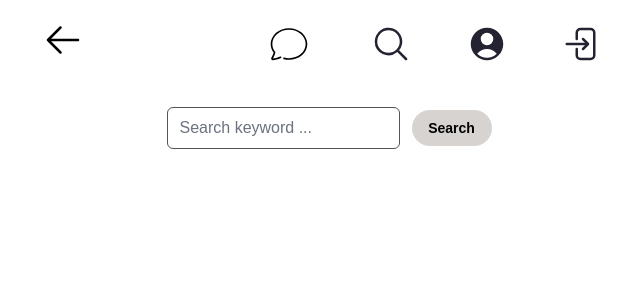
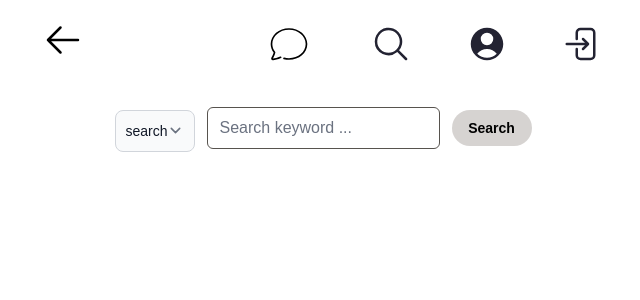
Before and after one commit to MARUNGs/nextjs-simple-login, a Next.js app: page /search in a window 1280 px wide. Shown: the top 300 px of the page, without its empty margins (317-957 px from the left). Built offline with nearby package versions, Linux system fonts and the light colour scheme.

Commit message:
Select 컴포넌트 생성, search type

```diff
--- a/app/(user)/search/page.tsx
+++ b/app/(user)/search/page.tsx
@@ -13,10 +13,12 @@ import { InputSchema, inputSchema } from "./schema";
 import { searchTweets } from "./server";
 import { useState } from "react";
 import TweetsList from "@/app/components/Tweet/TweetsList";
+import SelectSearch from "@/app/components/SelectSearch";
 
 export default function Search() {
   const [search, setSearch] = useState([]);
   const [resultFlag, setResultFlag] = useState(false);
+  const [searchType, setSearchType] = useState("search");
   const {
     register,
     handleSubmit,
@@ -44,9 +46,21 @@ export default function Search() {
     await onSubmit();
   }
 
+  // 검색 타입 변경
+  function handleSearchTypeChange(value: string) {
+    setSearchType(value);
+  }
+
+  console.log(searchType);
+
   return (
     <>
       <div className={`${clsx("flex flex-row justify-center items-center")}`}>
+        <SelectSearch
+          onSelectChange={handleSearchTypeChange}
+          customValue={["search", "users"]}
+          customSize={"w-20"}
+        />
         <form action={onValid}>
           <input
             className={`${clsx(
@@ -62,11 +76,14 @@ export default function Search() {
         </form>
       </div>
 
-      <div className={`${clsx("flex flex-col justify-center items-center")}`}>
-        {resultFlag && search.length > 0 && (
-          <TweetsList success={resultFlag} data={search} />
-        )}
-      </div>
+      {/* search인 경우 */}
+      {searchType === "search" && (
+        <div className={`${clsx("flex flex-col justify-center items-center")}`}>
+          {resultFlag && search.length > 0 && (
+            <TweetsList success={resultFlag} data={search} />
+          )}
+        </div>
+      )}
     </>
   );
 }
--- /dev/null
+++ b/app/components/SelectSearch.tsx
@@ -0,0 +1,44 @@
+import clsx from "clsx";
+
+interface SelectSearchProps {
+  customValue: string[];
+  customSize?: string;
+  onSelectChange?: (value: string) => void;
+}
+
+export default function SelectSearch({
+  customValue,
+  customSize,
+  onSelectChange,
+}: SelectSearchProps) {
+  // select option 변경 이벤트
+  function onChange(e: React.ChangeEvent<HTMLSelectElement>) {
+    onSelectChange(e.target.value);
+  }
+
+  return (
+    <>
+      <label
+        htmlFor="searchFilter"
+        className={`${clsx(
+          "block mb-2 text-sm font-medium text-gray-900 dark:text-white"
+        )}`}
+      />
+      <select
+        id="searchFilter"
+        className={`${clsx(
+          "bg-gray-50 text-gray-900 text-sm block p-2.5",
+          "border border-gray-300 rounded-lg",
+          "focus:ring-stone-500 focus:border-stone-500",
+          "dark:bg-gray-700 dark:border-gray-600 dark:placeholder-gray-400 dark:text-white dark:focus:ring-stone-500 dark:focus:border-stone-500",
+          customSize
+        )}`}
+        onChange={onChange}
+      >
+        {customValue.map((value) => (
+          <option value={value}>{value}</option>
+        ))}
+      </select>
+    </>
+  );
+}
```
